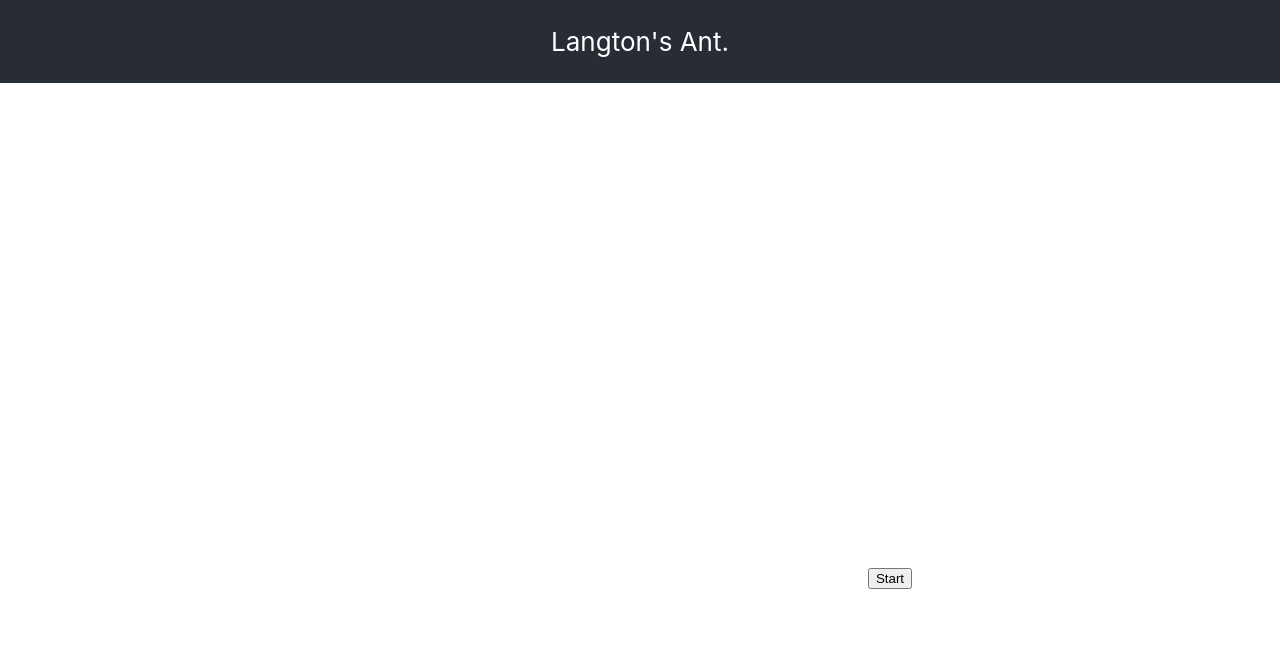
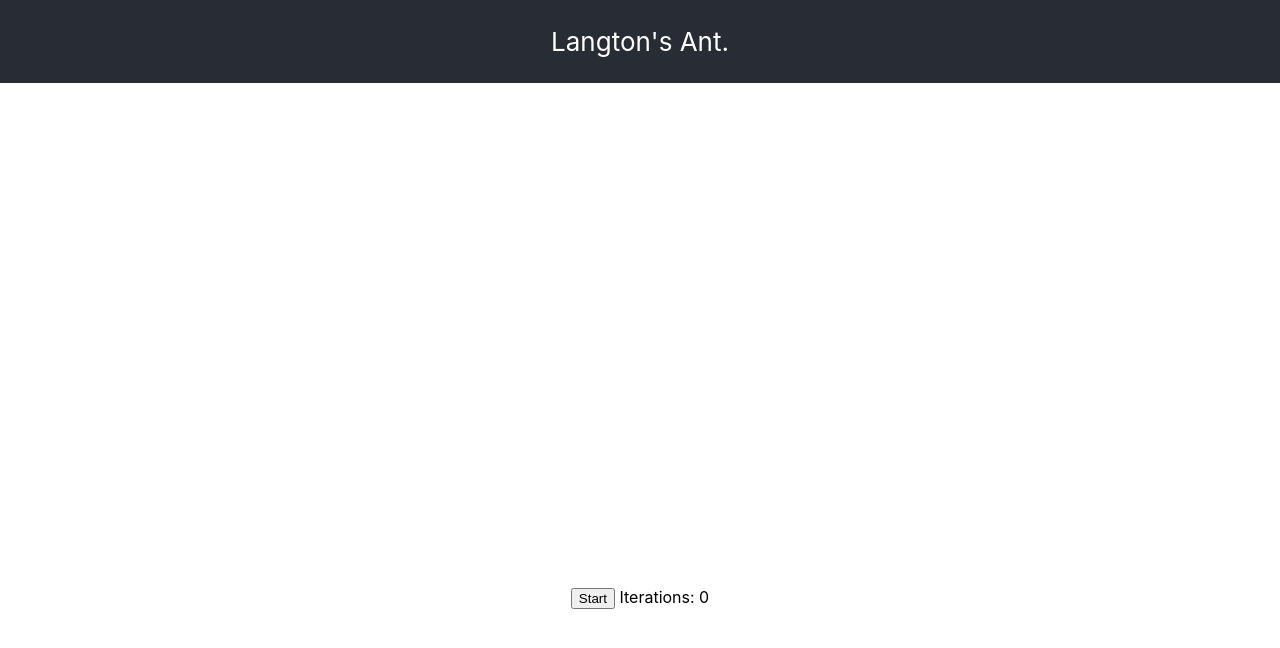
Before and after one commit to douglasom/langton, a React (Create React App) app: page / in a window 1280 px wide. Shown: the top 648 px of the page. Built offline with nearby package versions, Linux system fonts and the light colour scheme.

Commit message:
Counting iterations

```diff
--- a/src/Timer.js
+++ b/src/Timer.js
@@ -1,14 +1,35 @@
 import React from "react"
 
 class Timer extends React.Component {
+    constructor() {
+        super()
+        this.state = {
+            iterations: 0
+        }
+    }
+
     start = () => {
-        setInterval(this.props.action, 1000)
+        const intervalId = setInterval(this.run, 1000)
+        this.setState({intervalId: intervalId})
+    }
+
+    componentWillUnmount = () => {
+        if (this.state.intervalId) {
+            clearInterval(this.state.intervalId)
+        }
+    }
+
+    run = () => {
+        this.setState({
+            iterations: this.state.iterations + 1
+        })
+        this.props.action()
     }
 
     render() {
-        return (
-            <button onClick={this.start}>Start</button>
-        )
+        return <div>
+            <button onClick={this.start}>Start</button> <label>Iterations: {this.state.iterations}</label>
+        </div>
     }
 
 }
```
